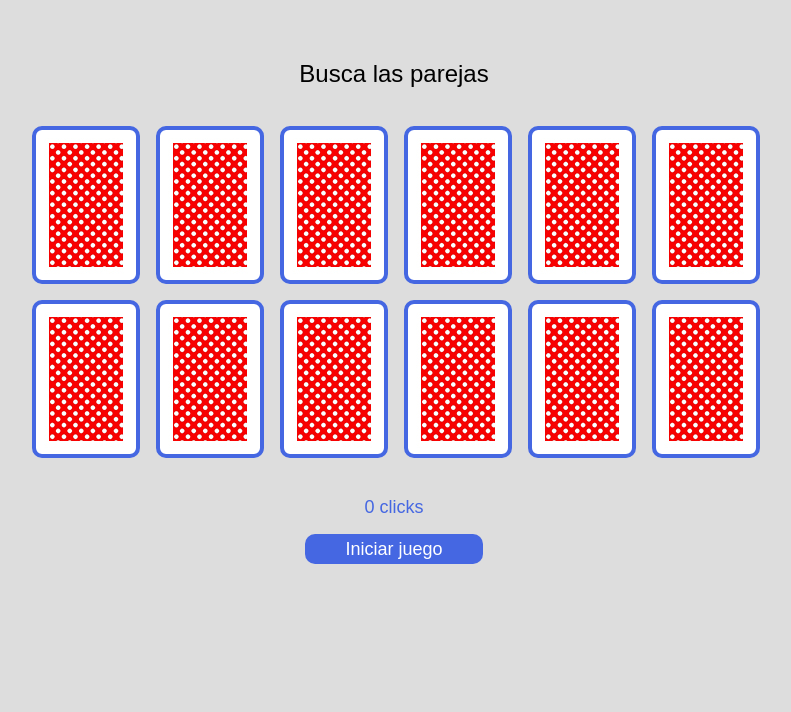
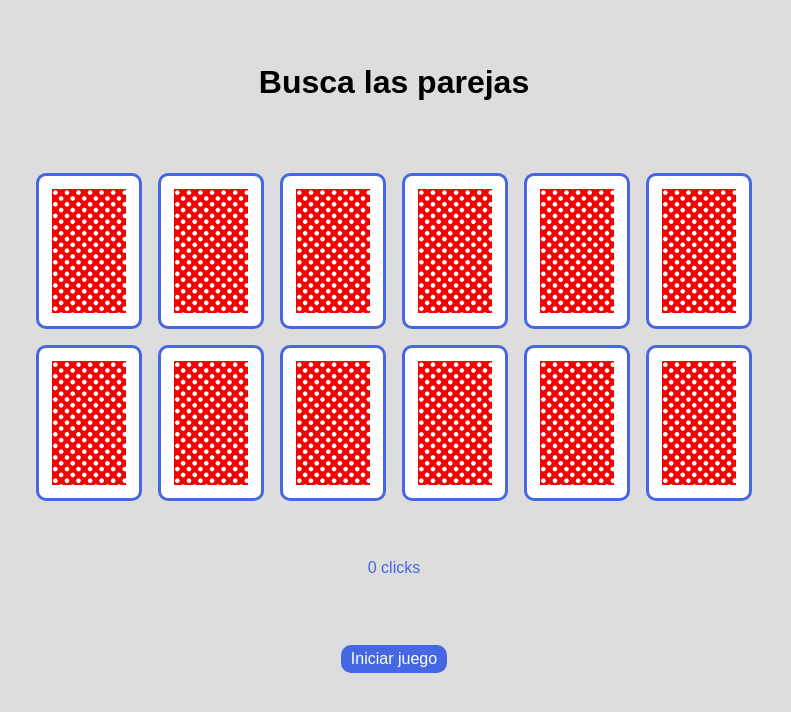
Before and after one commit to LuciaBRguez/Matching-cards, a plain HTML site: page index.html in a window 1280 px wide. Shown: the whole page, without its empty margins (246-1037 px from the left). Drawn offline with nearby package versions, Linux system fonts and the light colour scheme.

Commit message:
v2 project

```diff
--- a/style.css
+++ b/style.css
@@ -1,32 +1,60 @@
 * {
-    margin: 30px;
+    margin: 0;
     padding: 0;
   }
   body {
     font-family: Arial, Helvetica, sans-serif;
-    font-size: 24px;
+    font-size: 1rem;
     color: black;
     background: #ddd;
   }
   #tablero {
-    margin: 20px auto;
-    width: 760px;
+    margin: 0 auto;
+    max-width: 50%;
+    display: flex;
+    flex-direction: column;
+    align-items: center;
+    justify-content: space-between;
+  }
+  #titulo {
+    font-size: 2rem;
+    font-weight: bold;
+    text-align: center;
+    color: black;
+    padding: 2em 0;
+  }
+  #cartas {
+    display: grid;
+    grid-template-columns: auto;
     text-align: center;
   }
-  #titulo {
-    text-align: center;
-    color: black;
+  @media (min-width: 250px) and (max-width: 450px) {
+    #cartas {
+      grid-template-columns: auto auto;
+    }
   }
-  #cartas {
-    margin: 10px 0 0 10px;
+  @media (min-width: 450px) and (max-width: 650px) {
+    #cartas {
+      grid-template-columns: auto auto auto;
+    }
+  }
+  @media (min-width: 650px) and (max-width: 1050px) {
+    #cartas {
+      grid-template-columns: auto auto auto auto;
+    }
+  }
+  @media (min-width: 1050px) {
+    #cartas {
+      grid-template-columns: auto auto auto auto auto auto;
+    }
   }
   #cartas div {
-    float: left;
+    /*float: left;*/
     width: 100px;
     height: 150px;
     line-height: 95px;
-    margin: 8px;
-    border: 4px solid #4567e2;
+    margin: .5em;
+    border: .2em solid #4567e2;
     cursor: pointer;
     border-radius: 10px;
     background-color: white;
@@ -34,22 +62,24 @@
   }
   #cartas div span {
     display: none;
-    font-weight: bolder;
+    font-weight: bold;
     vertical-align: middle;
     line-height: normal;
   }
   #panel {
     font-family: Arial, Helvetica, sans-serif;
-    font-size: 18px;
     color: #4567e2;
-    display: inline-block;
-    margin: 10px auto;
+    display: flex;
+    flex-direction: column;
+    align-items: center;
+  }
+  #texto_panel {
+    padding: 2em 0;
   }
   #panel .boton {
     color: #fff;
     background: #4567e2;
     padding: 5px 10px;
-    margin: 5px;
     border-radius: 10px;
     cursor: pointer;
   }
```
Also changed, not shown: index.html (+5 -5 lines).
